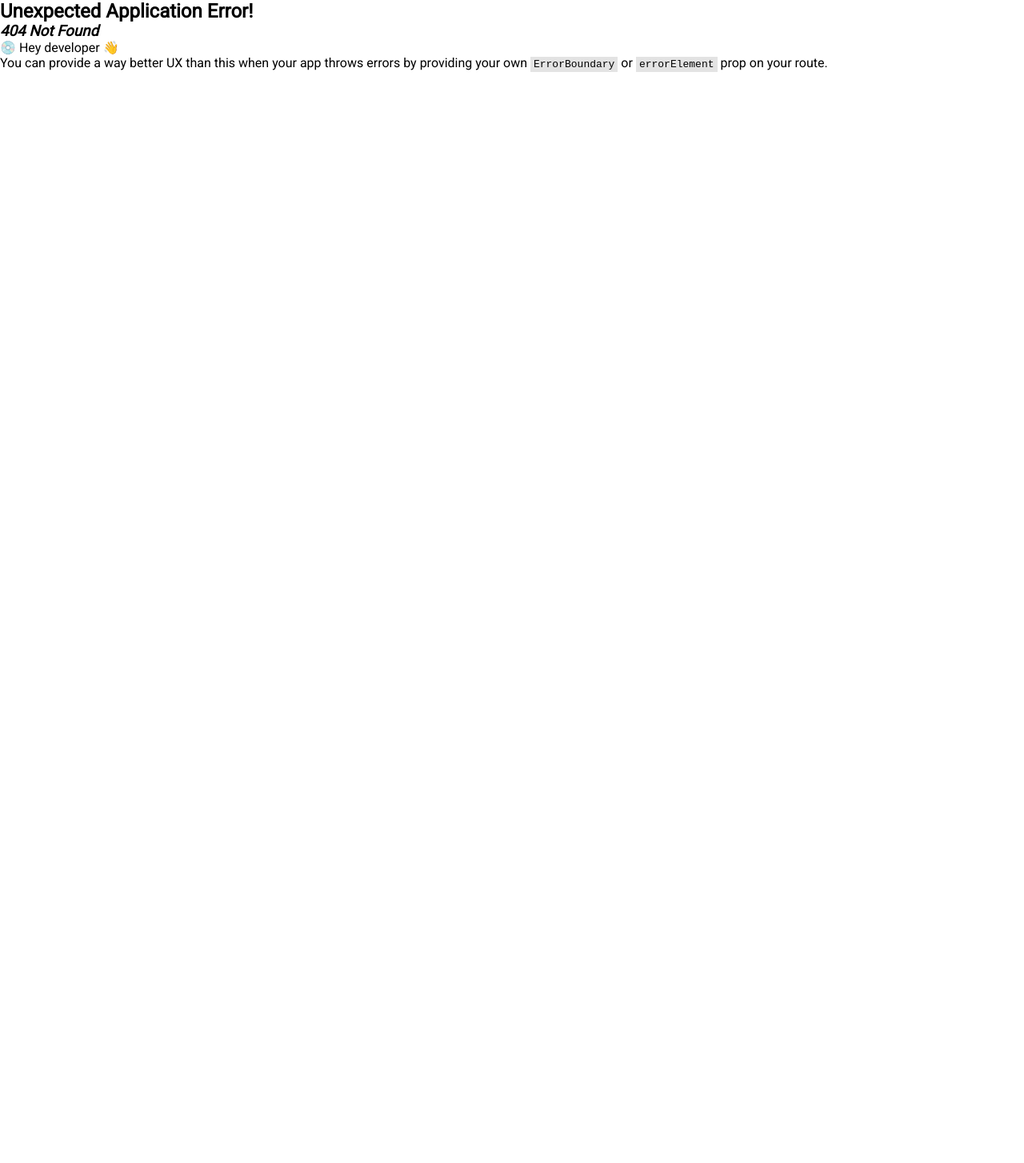
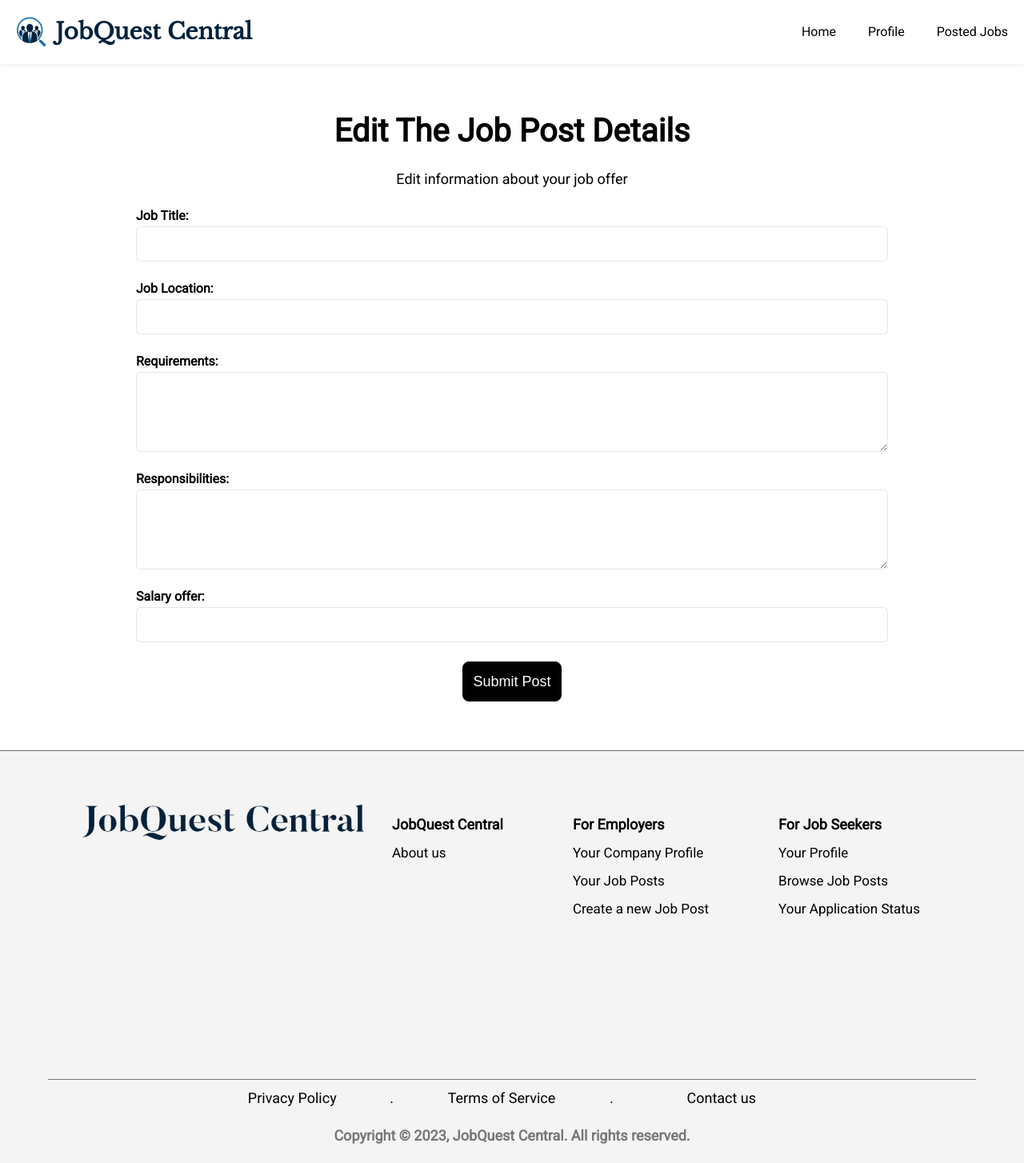
Before and after one commit to G-Jasser/GMC-Final-Project, a React (Vite) app in the folder client/: page /company/edit-post/1 in a window 1280 px wide. Before the commit this address had no page. Shown: the whole page at 80% size. Before the commit the page ends 800 px from the top, so only its background shows below. Built offline with nearby package versions, Linux system fonts and the light colour scheme.

Commit message:
add edit page for job cards

```diff
--- /dev/null
+++ b/client/src/components/EditPostPage.jsx
@@ -0,0 +1,16 @@
+import React from 'react'
+import { NavbarSignedRecruiter } from "./Navbars"
+import { EditPostSection } from './NewPostSection'
+import { GeneralFooter } from './GeneralFooter'
+
+const EditPostPage = () => {
+  return (
+    <>
+        <NavbarSignedRecruiter />
+        <EditPostSection />
+        <GeneralFooter />
+    </>
+  )
+}
+
+export default EditPostPage
--- a/client/src/components/EditProfileSection.jsx
+++ b/client/src/components/EditProfileSection.jsx
@@ -26,7 +26,7 @@ export const EditProfileSection = () => {
                     <label className="text-wrapper">Phone number:</label>
                     <input className="textfield" type="text" />
                 </div>
-                <div className="double-input-frame">
+                {/* <div className="double-input-frame">
                     <div className="input-frame">
                         <label className="text-wrapper">Date of Birth:</label>
                         <input className="textfield" type="date" />
@@ -42,7 +42,7 @@ export const EditProfileSection = () => {
                 <div className="input-frame">
                     <label className="text-wrapper">Nationality:</label>
                     <input className="textfield" type="text" />
-                </div>
+                </div> */}
                 <div className="title-1">Professional Information</div>
                 <div className="input-frame">
                     <label className="text-wrapper">Current/Previous Job Title:</label>
--- a/client/src/components/JobCard.jsx
+++ b/client/src/components/JobCard.jsx
@@ -1,5 +1,6 @@
 import React from "react";
 import "/src/css/card_style.css";
+import { Link } from "react-router-dom";
 
 export const JobCard = ({ postDetail }) => {
 
@@ -38,9 +39,9 @@ export const JobCardForRecruiter = ({ postDetail }) => {
                     Pending Applicants: {postDetail.pending_applicants}
                 </div>
                 <div className="btn-right double-button-container">
-                    <button className="button-styled primary-button">
+                    <Link to={"/company/edit-post/:postID"} className="button-styled primary-button">
                         Edit Post
-                    </button>
+                    </Link>
                     <button className="button-styled secondary-button">
                         Delete
                     </button>
--- a/client/src/router/index.jsx
+++ b/client/src/router/index.jsx
@@ -12,6 +12,7 @@ import EditProfilePage from "/src/components/EditProfilePage";
 import JobBrowserPage from "/src/components/JobBrowserPage";
 import NewPostPage from "/src/components/NewPostPage";
 import LoginPage from "../components/LoginPage";
+import EditPostPage from "../components/EditPostPage";
 
 export const router = createBrowserRouter([
   {
@@ -51,6 +52,10 @@ export const router = createBrowserRouter([
       {
         path: "/company/new-post",
         element: <NewPostPage/>
+      },
+      {
+        path: "/company/edit-post/:postID",
+        element: <EditPostPage/>
       }
     ]
   },
```
